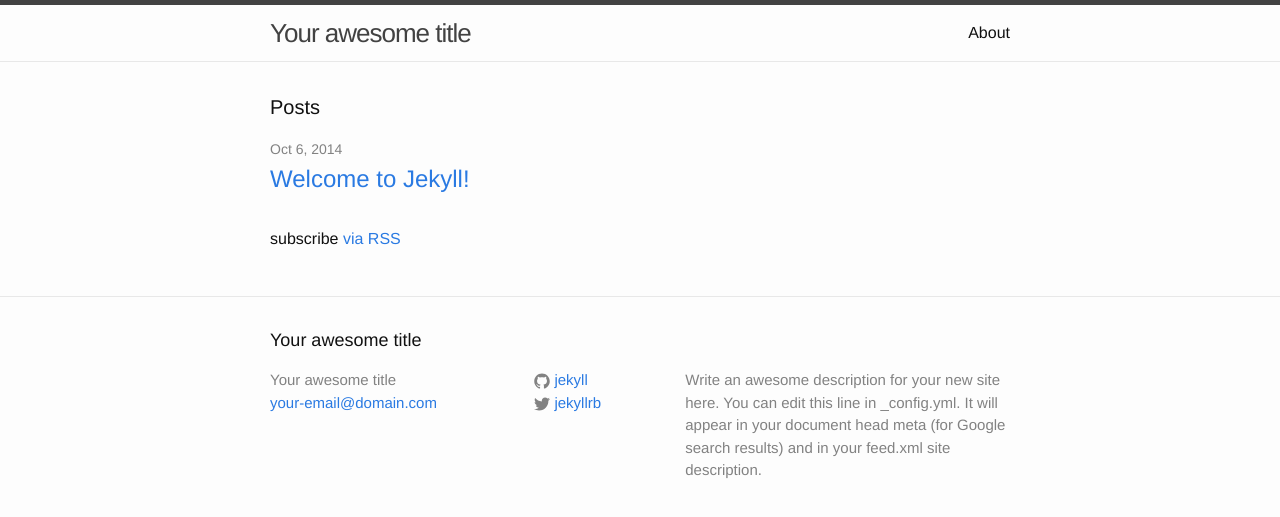
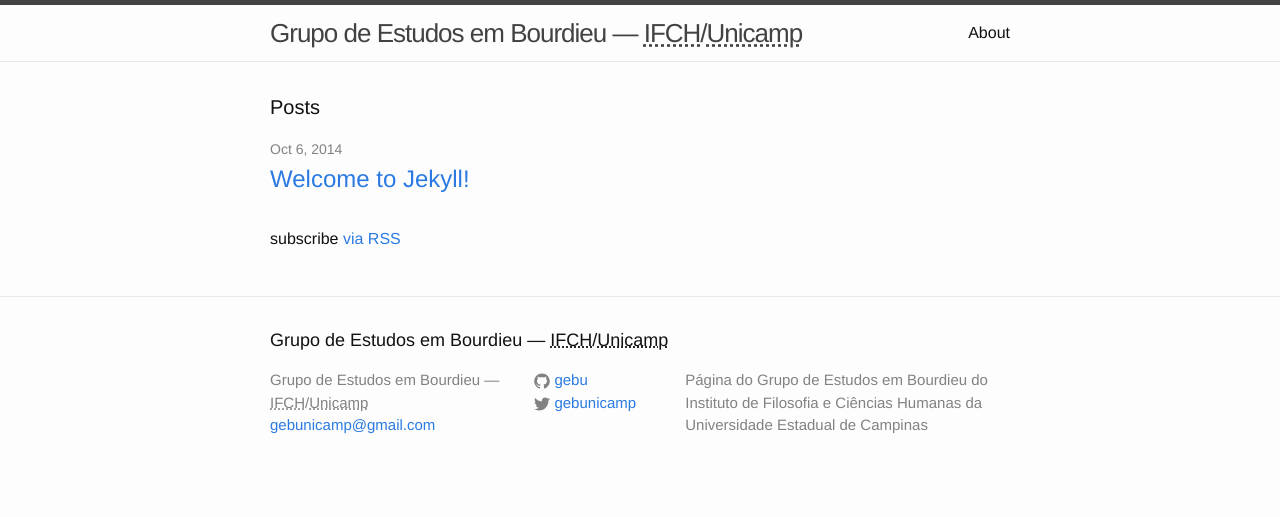
Before and after one commit to hbpasti/gebu.github.io, a Jekyll site: the page built from index.html, in a window 1280 px wide. Shown: the top 517 px of the page. Built offline with Jekyll 4.4.1, drawn with Linux system fonts in a browser that asks for light colours.

Commit message:
Customize Configuration

```diff
--- a/_config.yml
+++ b/_config.yml
@@ -1,14 +1,12 @@
 # Site settings
-title: Your awesome title
-email: your-email@domain.com
+title: Grupo de Estudos em Bourdieu — <abbr title="Instituto de Filosofia e Ciências Humanas">IFCH</abbr>/<abbr title="Universidade Estadual de Campinas">Unicamp</abbr>
+email: gebunicamp@gmail.com
 description: > # this means to ignore newlines until "baseurl:"
-  Write an awesome description for your new site here. You can edit this
-  line in _config.yml. It will appear in your document head meta (for
-  Google search results) and in your feed.xml site description.
+  Página do Grupo de Estudos em Bourdieu do Instituto de Filosofia e Ciências Humanas da Universidade Estadual de Campinas
 baseurl: "" # the subpath of your site, e.g. /blog/
-url: "http://yourdomain.com" # the base hostname & protocol for your site
-twitter_username: jekyllrb
-github_username:  jekyll
+url: "http://gebu.github.io" # the base hostname & protocol for your site
+twitter_username: gebunicamp
+github_username:  gebu
 
 # Build settings
 markdown: kramdown
```
